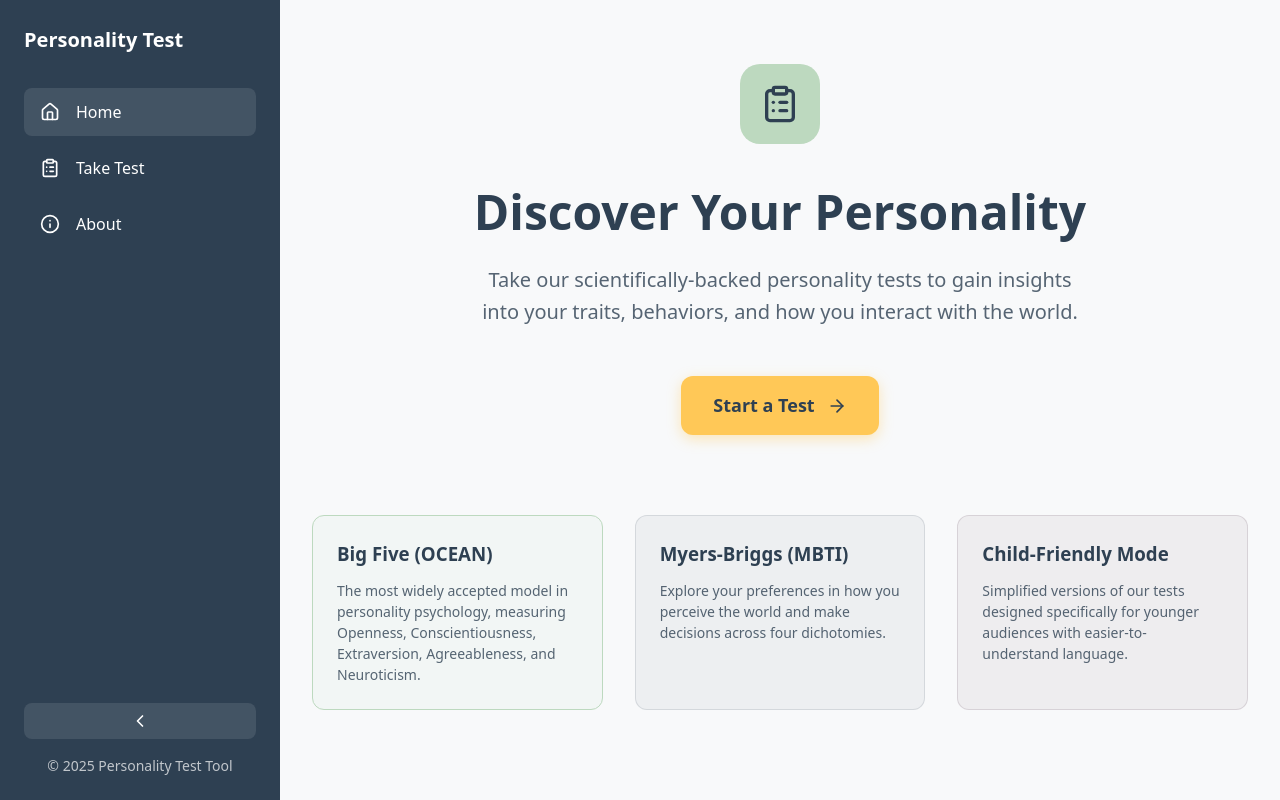
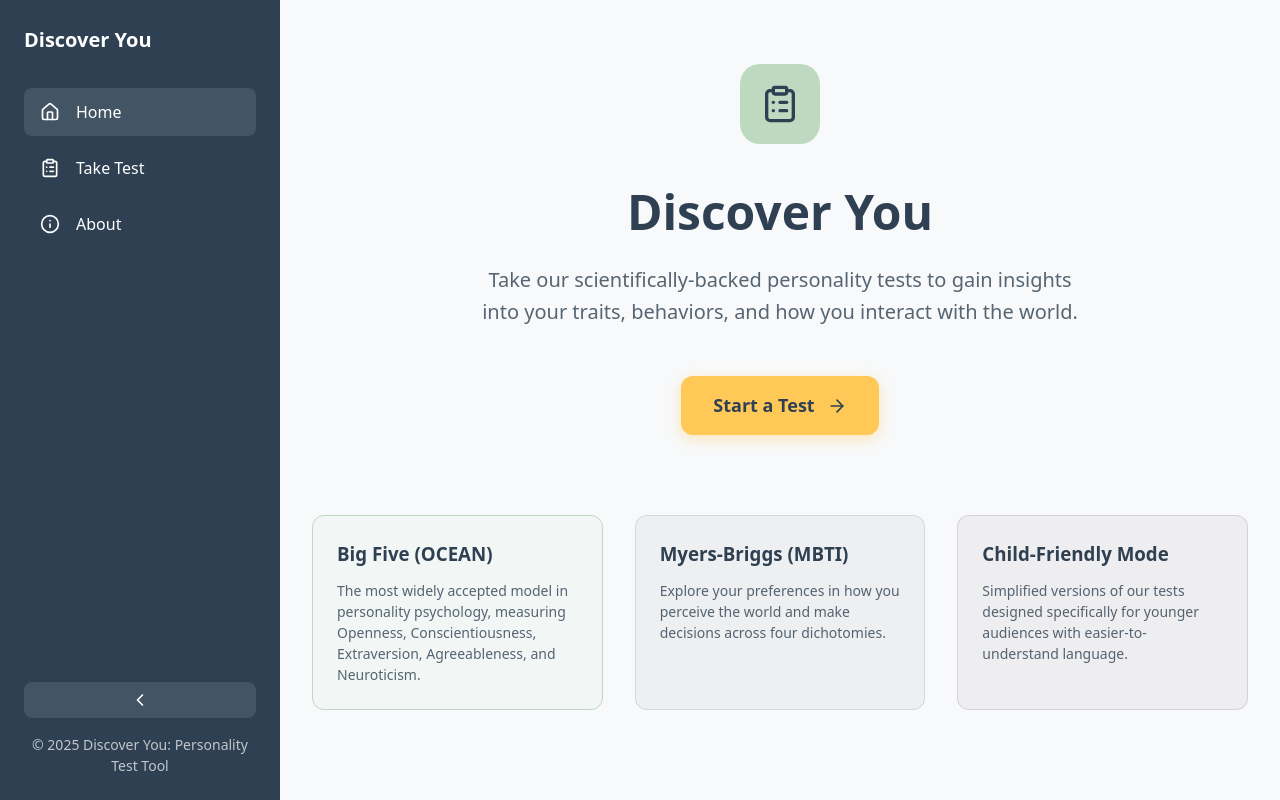
Before and after one commit to jeffbalagosa/big-5-test, a React (Vite) app: page / in a window 1280 px wide. Built offline with nearby package versions, Linux system fonts and the light colour scheme.

Commit message:
feat: Update branding in NavigationDrawer and HomePage components

```diff
--- a/src/components/Layout/NavigationDrawer.tsx
+++ b/src/components/Layout/NavigationDrawer.tsx
@@ -119,7 +119,7 @@ const NavigationDrawer: React.FC<NavigationDrawerProps> = ({
         }}>
           {(!isCollapsed || isMobile) && (
             <h2 style={{ color: COLORS.white, margin: 0, fontSize: '1.25rem', whiteSpace: 'nowrap' }}>
-              Personality Test
+              Discover You
             </h2>
           )}
           {isMobile && (
@@ -185,7 +185,7 @@ const NavigationDrawer: React.FC<NavigationDrawerProps> = ({
             </button>
             {!isCollapsed && (
               <div style={{ fontSize: '0.875rem', opacity: 0.7, textAlign: 'center' }}>
-                &copy; 2025 Personality Test Tool
+                &copy; 2025 Discover You: Personality Test Tool
               </div>
             )}
           </div>
@@ -193,7 +193,7 @@ const NavigationDrawer: React.FC<NavigationDrawerProps> = ({
 
         {isMobile && (
           <div style={{ marginTop: 'auto', fontSize: '0.875rem', opacity: 0.7 }}>
-            &copy; 2025 Personality Test Tool
+            &copy; 2025 Discover You: Personality Test Tool
           </div>
         )}
 
--- a/src/pages/HomePage.tsx
+++ b/src/pages/HomePage.tsx
@@ -22,7 +22,7 @@ const HomePage: React.FC = () => {
         <ClipboardList size={40} />
       </div>
 
-      <h1 style={{ fontSize: '3rem', marginBottom: '1rem' }}>Discover Your Personality</h1>
+      <h1 style={{ fontSize: '3rem', marginBottom: '1rem' }}>Discover You</h1>
       <p
         style={{
           fontSize: '1.25rem',
```
